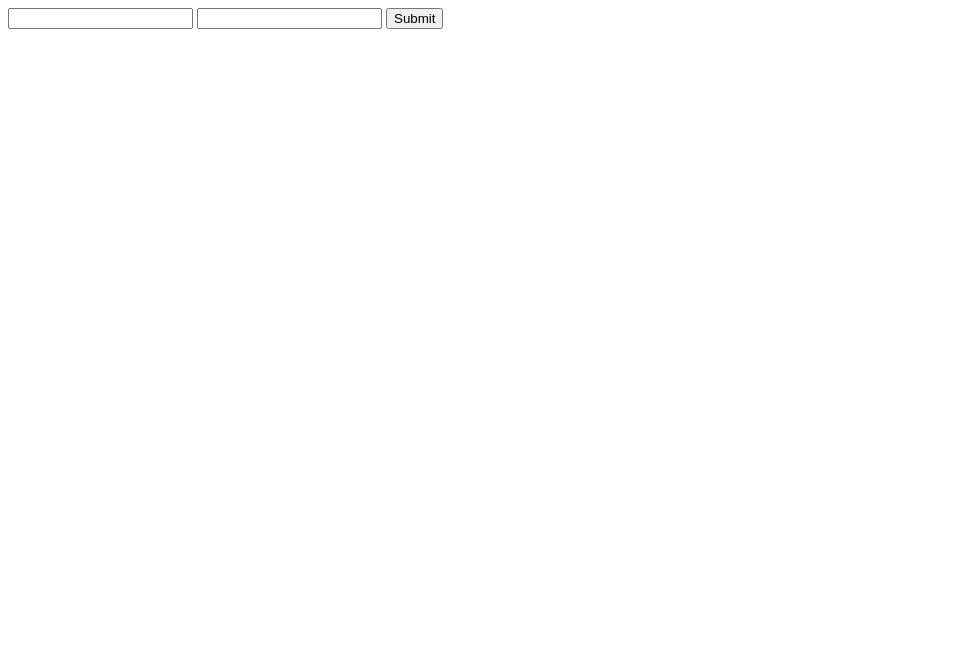
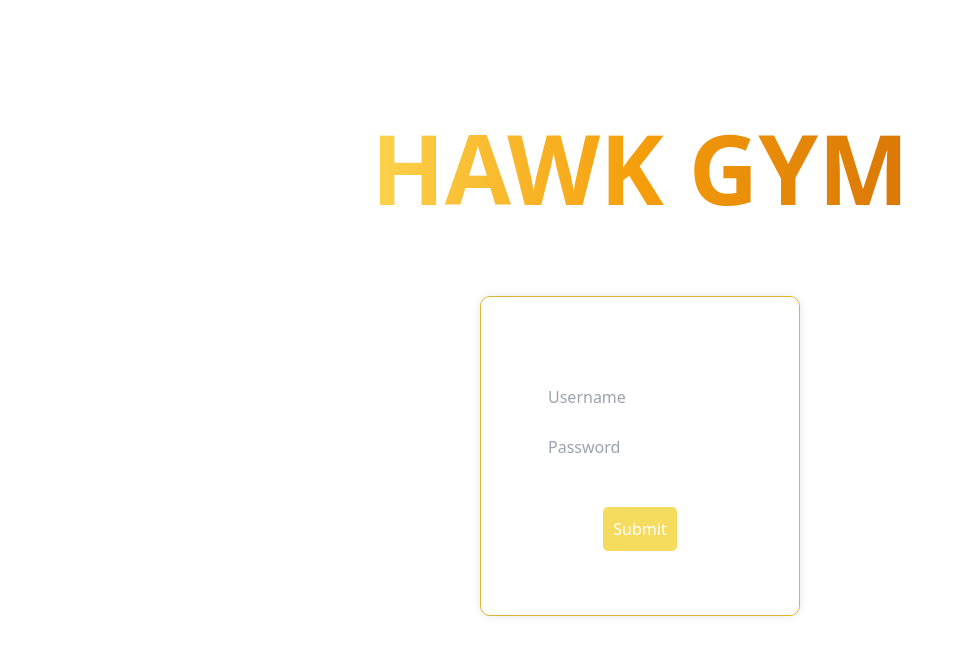
Before and after one commit to Exigent07/Hawk_Gym, a website: page index.html in a window 1280 px wide. Shown: the whole page, without its empty margins (0-956 px from the left). Drawn offline with nearby package versions, Linux system fonts and the light colour scheme.

Commit message:
Contributution

```diff
--- a/index.html
+++ b/index.html
@@ -3,13 +3,27 @@
 <head>
     <meta charset="UTF-8">
     <meta name="viewport" content="width=device-width, initial-scale=1.0">
-    <title>Document</title>
+    <link rel="stylesheet" href="styles.css">
+    <link rel="stylesheet" href="https://cdn.jsdelivr.net/npm/tailwindcss@2.2.19/dist/tailwind.min.css">
+
+
+    <title>Login Form</title>
+
 </head>
-<body>
-    <form action="post">
-        <input type="text" name="username">
-        <input type="password" name="password">
+<body class="bg-gradient-to-r from-amber-200 to-yellow-400">
+
+    <!-- Login Form -->
+<div class="login-page">
+    <div id="text" class="md:text-8xl uppercase bg-clip-text text-transparent bg-gradient-to-r from-yellow-300 via-yellow-500 to-yellow-600 text-5xl font-black mt-4">HAWK GYM</div>
+
+
+    <form class="login" action="post">
+        <input type="text" name="username" placeholder="Username">
+        <input type="password" name="password" placeholder="Password" >
+
         <button type="submit">Submit</button>
     </form>
+</div>
+
 </body>
 </html>
--- a/styles.css
+++ b/styles.css
@@ -0,0 +1,99 @@
+body {
+    display: flex;
+    justify-content: center;
+    align-items: center;
+    height: 100vh; /* 100% of the viewport height */
+    background-color: #ffffff;
+    margin: 0;
+}
+
+.login {
+    display: flex;
+    flex-direction: column;
+    align-items: center;
+    padding: 20px;
+    border: 1px solid #dbb52b;
+    box-shadow: 0 0 10px rgba(0, 0, 0, 0.1);
+    height: 20em;
+    width: 20em;
+    margin: 5em;
+    padding: 5em;
+    animation: fade 1s 0.5s  forwards;
+    background: linear-gradient(0deg,rgbs(255,255,255,1),#000000);
+
+    backdrop-filter: blur(25px);
+    -webkit-backdrop-filter: blur(10px);
+    border-radius: 10px;
+}
+
+.login input {
+    margin-bottom: 10px;
+    padding: 8px;
+    width: 200px;
+}
+#text{
+    z-index: 1;
+}
+
+.login button {
+    margin: 30px;
+    padding: 10px;
+    background-color: #f5dc5e;
+    color: rgb(255, 255, 255);
+    border: none;
+    cursor: pointer;
+    border-radius: 5px;
+}
+
+.login-page {
+    display: flex;
+    flex-direction: column;
+    align-items: center;
+    justify-content: center;
+    height: 100vh; /* Optional: Set height for full viewport height */
+}
+.login-page {
+    position: relative;
+}
+
+.image-container {
+    position: absolute;
+    margin-top: 6em;
+    margin-left: 6em;
+    width: 100%;
+    height: 100%;
+    display: flex;
+    align-items: center;
+    justify-content: center;
+}
+
+.resized-image {
+    max-width: 100%;
+    max-height: 100%;
+}
+
+
+
+
+@keyframes fade{
+    0% {
+      opacity: 0;;
+    }
+    40% {
+      opacity: 0;;
+    }
+    100% {
+      opacity: 100%;;
+    }
+  }
+  @keyframes slide-up {
+    0% {
+      transform: translate3d(0, 100%, 0);
+    }
+    50% {
+      transform: translate3d(0, 0, 0);
+    }
+    100% {
+      transform: translate3d(0, 0, 0);
+    }
+  }
```
Also changed, not shown: images/logo.png (added).
